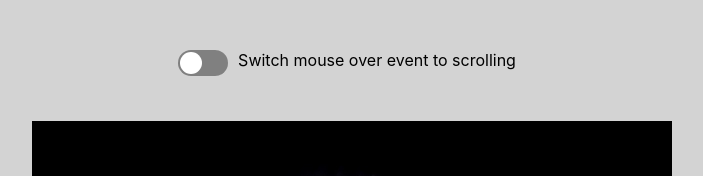
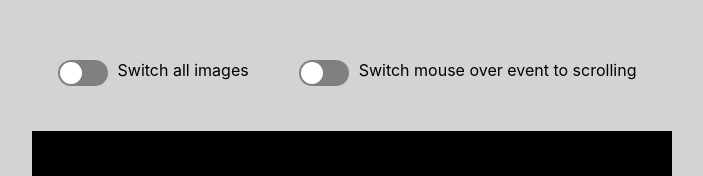
Before and after one commit to agapas/images-switcher, a React (Create React App) app: page / in a window 1280 px wide. Shown: the top 176 px of the page, without its empty margins (288-991 px from the left). Built offline with nearby package versions, Linux system fonts and the light colour scheme.

Commit message:
Added second toggle to switch all images

```diff
--- a/src/components/toggle/ToggleController.js
+++ b/src/components/toggle/ToggleController.js
@@ -2,12 +2,29 @@ import React, { useState } from 'react';
 import ToggleSwitch from "./ToggleSwitch";
 
 const ToggleController = () => {
-  const [checked, setChecked] = useState(false);
+  const [eventsChecked, setEventsChecked] = useState(false);
+  const [allImagesChecked, setAllImagesChecked] = useState(false);
+
+  const fromEvent = eventsChecked ? "scrolling" : "mouse over";
+  const toEvent = eventsChecked ? "mouse over" : "scrolling";
+
   return (
+    <div className="toggle-controller">
       <ToggleSwitch
-        checked={checked}
-        onChange={() => setChecked(!checked)}
+        key="1"
+        checked={allImagesChecked}
+        className="switch-all-images"
+        label="Switch all images"
+        onChange={() => setAllImagesChecked(!allImagesChecked)}
       />
+      <ToggleSwitch
+        key="2"
+        checked={eventsChecked}
+        className="switch-event"
+        label={`Switch ${fromEvent} event to ${toEvent}`}
+        onChange={() => setEventsChecked(!eventsChecked)}
+      />
+    </div>
   );
 }
 
--- a/src/components/toggle/ToggleSwitch.css
+++ b/src/components/toggle/ToggleSwitch.css
@@ -1,7 +1,12 @@
+.toggle-controller {
+    padding: 30px 0;
+    display: flex;
+    justify-content: center;
+}
+
 .toggle-switch {
     display: flex;
-    justify-content: center;
-    padding: 30px 0 40px;
+    padding: 10px 20px;
 }
 
 .toggle-switch input {
--- a/src/components/toggle/ToggleSwitch.js
+++ b/src/components/toggle/ToggleSwitch.js
@@ -1,24 +1,24 @@
 import React from 'react';
 import './ToggleSwitch.css';
 
-const ToggleSwitch = ({ checked, onChange }) => {
-    const fromEvent = checked ? "scrolling" : "mouse over";
-    const toEvent = checked ? "mouse over" : "scrolling";
+const ToggleSwitch = ({ checked, label, className, onChange }) => {
+    const id = `checkbox-${className}`;
     return (
-        <div className="toggle-switch">
+        <div className={`toggle-switch ${className}`}>
             <input
-                id="switch-checkbox"
+                id={id}
                 type="checkbox"
                 checked={checked}
                 onChange={onChange}
             />
             <label
+                style={{ background: checked && "darkgrey" }}
                 className="switch-button-back"
-                htmlFor="switch-checkbox"
+                htmlFor={id}
             >
                 <span className="switch-button" />
             </label>
-            <label className="switch-label">{`Switch ${fromEvent} event to ${toEvent}`}</label>
+            <label className="switch-label">{label}</label>
         </div>
     );
 };
```
